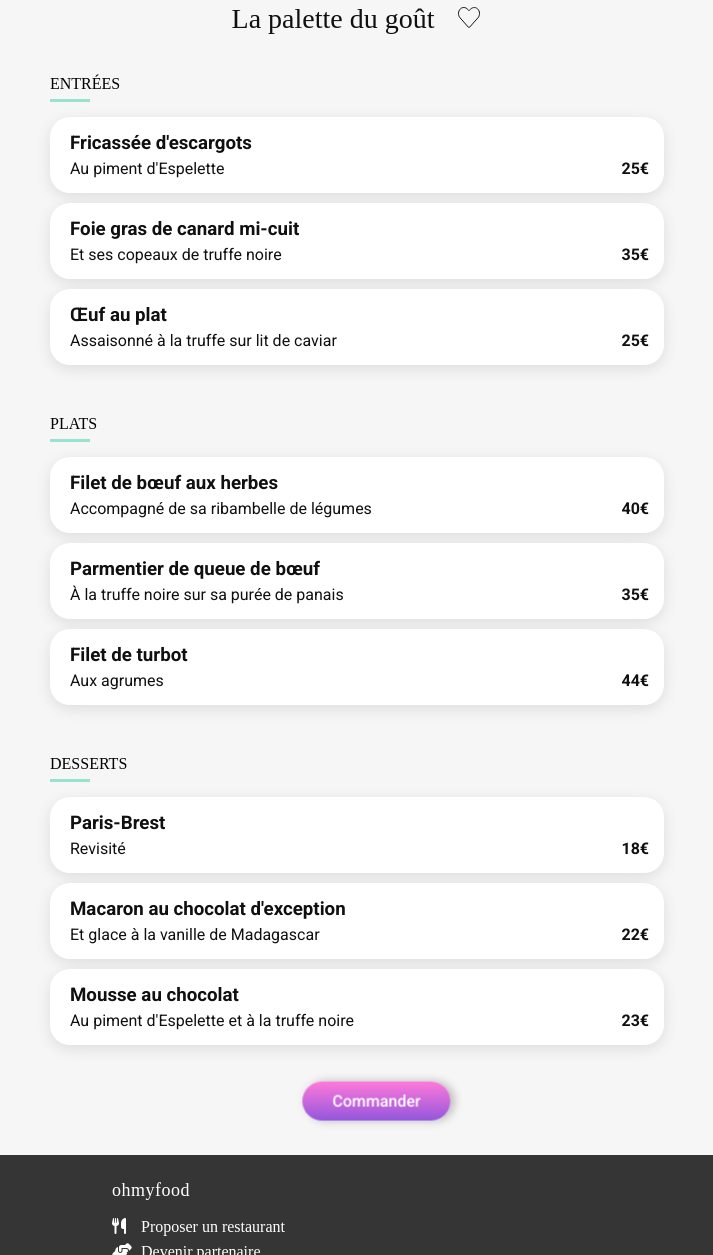
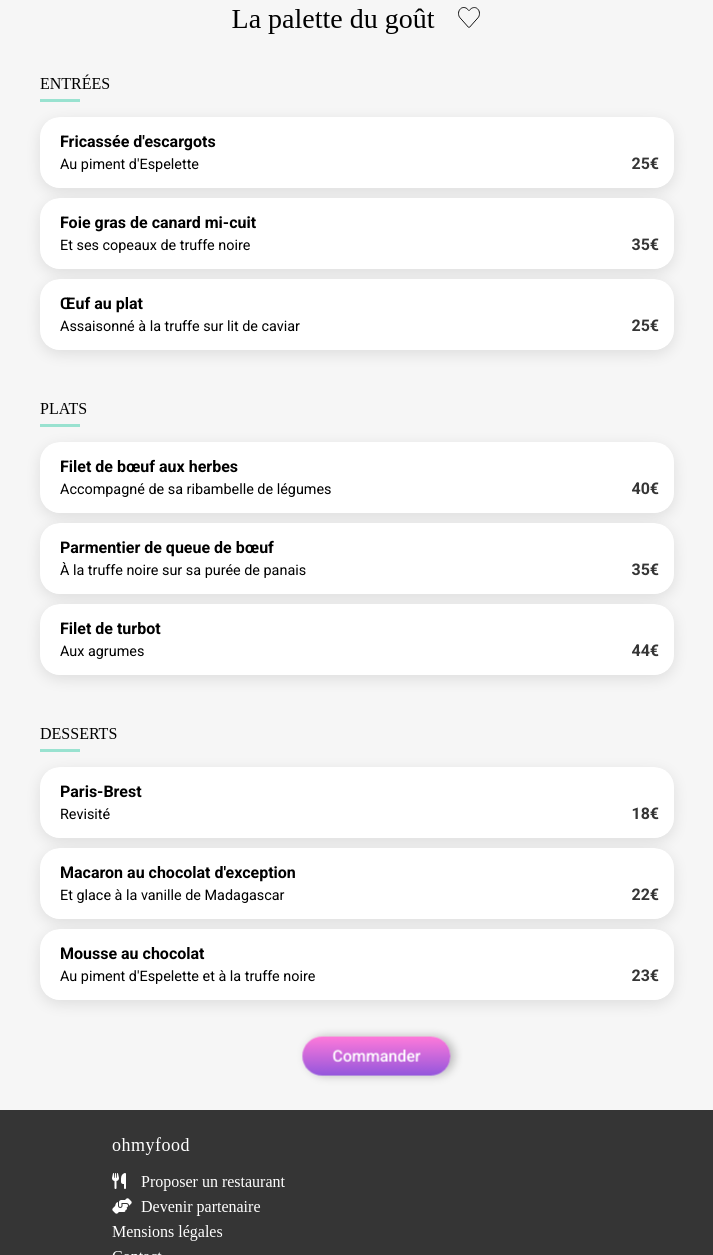
Before and after one commit to sebcod/OC-P4-Ohmyfood, a plain HTML site: page restaurants/menu_la_palette_du_gout.html in a window 1280 px wide. Shown: the part 348-1603 px from the top of the page, without its empty margins (283-996 px from the left). Drawn offline with Linux system fonts and the light colour scheme; grey boxes are pictures that could not be loaded; a web font is replaced by a local one.

Commit message:
fix errors W3C menu la palette du gout

```diff
--- a/restaurants/menu_la_palette_du_gout.html
+++ b/restaurants/menu_la_palette_du_gout.html
@@ -63,17 +63,17 @@
       </header>
       <main>
         <!-- <<<<<<<<<<<<  menu_header  >>>>>>>>>>>>>>>>>>>>>>>>>>>>>>>>>>>>>>>>>>> -->
-        <section class="menu_header">
+        <div class="menu_header">
           <img
             src="../assets/images/restaurants/jay-wennington-N_Y88TWmGwA-unsplash.jpg"
             alt="images restaurant jay-wennington"
           />
-        </section>
+        </div>
         <!-- <<<<<<<<<<<<  menu_body  >>>>>>>>>>>>>>>>>>>>>>>>>>>>>>>>>>>>>>>>>> -->
         <section class="menu_body">
           <div class="menu_body_container">
             <div class="menu_body_container_header">
-              <h2>La palette du goût</h2>
+              <h1>La palette du goût</h1>
               <div class="heart">
                 <input
                   type="checkbox"
@@ -117,7 +117,7 @@
                       stroke="#101010"
                     />
                   </svg>
-                  <div class="drape"></div>
+                  <span class="drape"></span>
                 </label>
               </div>
             </div>
@@ -129,18 +129,18 @@
                 <div id="entrée_1" class="plats">
                   <input
                     type="radio"
-                    id="Fricassée d'escargots"
+                    id="Fricassée_d'escargots"
                     name="Entrée"
-                    value="Fricassée d'escargots"
+                    value="Fricassée_d'escargots"
                   />
-                  <label for="Fricassée d'escargots">
-                    <div class="part_left">
-                      <h3>Fricassée d'escargots</h3>
-                      <p>Au piment d'Espelette</p>
-                    </div>
-                    <div class="part_right">
-                      <p>25€</p>
-                      <div class="selected">
+                  <label for="Fricassée_d'escargots">
+                    <span class="part_left">
+                      <span>Fricassée d'escargots</span>
+                      <span>Au piment d'Espelette</span>
+                    </span>
+                    <span class="part_right">
+                      <span class="price">25€</span>
+                      <span class="selected">
                         <svg
                           xmlns="http://www.w3.org/2000/svg"
                           height="1em"
@@ -151,26 +151,26 @@
                             d="M256 512A256 256 0 1 0 256 0a256 256 0 1 0 0 512zM369 209L241 337c-9.4 9.4-24.6 9.4-33.9 0l-64-64c-9.4-9.4-9.4-24.6 0-33.9s24.6-9.4 33.9 0l47 47L335 175c9.4-9.4 24.6-9.4 33.9 0s9.4 24.6 0 33.9z"
                           />
                         </svg>
-                      </div>
-                    </div>
+                      </span>
+                    </span>
                   </label>
                 </div>
 
                 <div id="entrée_2" class="plats">
                   <input
                     type="radio"
-                    id="Foie gras de canard mi-cuit"
+                    id="Foie_gras_de_canard_mi-cuit"
                     name="Entrée"
-                    value="Foie gras de canard mi-cuit"
+                    value="Foie_gras_de_canard_mi-cuit"
                   />
-                  <label for="Foie gras de canard mi-cuit">
-                    <div class="part_left">
-                      <h3>Foie gras de canard mi-cuit</h3>
-                      <p>Et ses copeaux de truffe noire</p>
-                    </div>
-                    <div class="part_right">
-                      <p>35€</p>
-                      <div class="selected">
+                  <label for="Foie_gras_de_canard_mi-cuit">
+                    <span class="part_left">
+                      <span>Foie gras de canard mi-cuit</span>
+                      <span>Et ses copeaux de truffe noire</span>
+                    </span>
+                    <span class="part_right">
+                      <span class="price">35€</span>
+                      <span class="selected">
                         <svg
                           xmlns="http://www.w3.org/2000/svg"
                           height="1em"
@@ -180,26 +180,26 @@
                             d="M256 512A256 256 0 1 0 256 0a256 256 0 1 0 0 512zM369 209L241 337c-9.4 9.4-24.6 9.4-33.9 0l-64-64c-9.4-9.4-9.4-24.6 0-33.9s24.6-9.4 33.9 0l47 47L335 175c9.4-9.4 24.6-9.4 33.9 0s9.4 24.6 0 33.9z"
                           />
                         </svg>
-                      </div>
-                    </div>
+                      </span>
+                    </span>
                   </label>
                 </div>
 
                 <div id="entrée_3" class="plats">
                   <input
                     type="radio"
-                    id="Œuf au plat"
+                    id="Œuf_au_plat"
                     name="Entrée"
-                    value="Œuf au plat"
+                    value="Œuf_au_plat"
                   />
-                  <label for="Œuf au plat">
-                    <div class="part_left">
-                      <h3>Œuf au plat</h3>
-                      <p>Assaisonné à la truffe sur lit de caviar</p>
-                    </div>
-                    <div class="part_right">
-                      <p>25€</p>
-                      <div class="selected">
+                  <label for="Œuf_au_plat">
+                    <span class="part_left">
+                      <span>Œuf au plat</span>
+                      <span>Assaisonné à la truffe sur lit de caviar</span>
+                    </span>
+                    <span class="part_right">
+                      <span class="price">25€</span>
+                      <span class="selected">
                         <svg
                           xmlns="http://www.w3.org/2000/svg"
                           height="1em"
@@ -209,8 +209,8 @@
                             d="M256 512A256 256 0 1 0 256 0a256 256 0 1 0 0 512zM369 209L241 337c-9.4 9.4-24.6 9.4-33.9 0l-64-64c-9.4-9.4-9.4-24.6 0-33.9s24.6-9.4 33.9 0l47 47L335 175c9.4-9.4 24.6-9.4 33.9 0s9.4 24.6 0 33.9z"
                           />
                         </svg>
-                      </div>
-                    </div>
+                      </span>
+                    </span>
                   </label>
                 </div>
               </fieldset>
@@ -220,18 +220,18 @@
                 <div id="plat_1" class="plats">
                   <input
                     type="radio"
-                    id="Filet de bœuf aux herbes"
+                    id="Filet_de_bœuf_aux_herbes"
                     name="plat"
-                    value="Filet de bœuf aux herbes"
+                    value="Filet_de_bœuf_aux_herbes"
                   />
-                  <label for="Filet de bœuf aux herbes">
-                    <div class="part_left">
-                      <h3>Filet de bœuf aux herbes</h3>
-                      <p>Accompagné de sa ribambelle de légumes</p>
-                    </div>
-                    <div class="part_right">
-                      <p>40€</p>
-                      <div class="selected">
+                  <label for="Filet_de_bœuf_aux_herbes">
+                    <span class="part_left">
+                      <span>Filet de bœuf aux herbes</span>
+                      <span>Accompagné de sa ribambelle de légumes</span>
+                    </span>
+                    <span class="part_right">
+                      <span class="price">40€</span>
+                      <span class="selected">
                         <svg
                           xmlns="http://www.w3.org/2000/svg"
                           height="1em"
@@ -242,26 +242,26 @@
                             d="M256 512A256 256 0 1 0 256 0a256 256 0 1 0 0 512zM369 209L241 337c-9.4 9.4-24.6 9.4-33.9 0l-64-64c-9.4-9.4-9.4-24.6 0-33.9s24.6-9.4 33.9 0l47 47L335 175c9.4-9.4 24.6-9.4 33.9 0s9.4 24.6 0 33.9z"
                           />
                         </svg>
-                      </div>
-                    </div>
+                      </span>
+                    </span>
                   </label>
                 </div>
 
                 <div id="plat_2" class="plats">
                   <input
                     type="radio"
-                    id="Parmentier de queue de bœuf"
+                    id="Parmentier_de_queue_de_bœuf"
                     name="plat"
-                    value="Parmentier de queue de bœuf"
+                    value="Parmentier_de_queue_de_bœuf"
                   />
-                  <label for="Parmentier de queue de bœuf">
-                    <div class="part_left">
-                      <h3>Parmentier de queue de bœuf</h3>
-                      <p>À la truffe noire sur sa purée de panais</p>
-                    </div>
-                    <div class="part_right">
-                      <p>35€</p>
-                      <div class="selected">
+                  <label for="Parmentier_de_queue_de_bœuf">
+                    <span class="part_left">
+                      <span>Parmentier de queue de bœuf</span>
+                      <span>À la truffe noire sur sa purée de panais</span>
+                    </span>
+                    <span class="part_right">
+                      <span class="price">35€</span>
+                      <span class="selected">
                         <svg
                           xmlns="http://www.w3.org/2000/svg"
                           height="1em"
@@ -271,26 +271,26 @@
                             d="M256 512A256 256 0 1 0 256 0a256 256 0 1 0 0 512zM369 209L241 337c-9.4 9.4-24.6 9.4-33.9 0l-64-64c-9.4-9.4-9.4-24.6 0-33.9s24.6-9.4 33.9 0l47 47L335 175c9.4-9.4 24.6-9.4 33.9 0s9.4 24.6 0 33.9z"
                           />
                         </svg>
-                      </div>
-                    </div>
+                      </span>
+                    </span>
                   </label>
                 </div>
 
                 <div id="plat_3" class="plats">
                   <input
                     type="radio"
-                    id="Filet de turbot"
+                    id="Filet_de_turbot"
                     name="plat"
-                    value="Filet de turbot"
+                    value="Filet_de_turbot"
                   />
-                  <label id="entrée_3" for="Filet de turbot">
-                    <div class="part_left">
-                      <h3>Filet de turbot</h3>
-                      <p>Aux agrumes</p>
-                    </div>
-                    <div class="part_right">
-                      <p>44€</p>
-                      <div class="selected">
+                  <label for="Filet_de_turbot">
+                    <span class="part_left">
+                      <span>Filet de turbot</span>
+                      <span>Aux agrumes</span>
+                    </span>
+                    <span class="part_right">
+                      <span class="price">44€</span>
+                      <span class="selected">
                         <svg
                           xmlns="http://www.w3.org/2000/svg"
                           height="1em"
@@ -300,8 +300,8 @@
                             d="M256 512A256 256 0 1 0 256 0a256 256 0 1 0 0 512zM369 209L241 337c-9.4 9.4-24.6 9.4-33.9 0l-64-64c-9.4-9.4-9.4-24.6 0-33.9s24.6-9.4 33.9 0l47 47L335 175c9.4-9.4 24.6-9.4 33.9 0s9.4 24.6 0 33.9z"
                           />
                         </svg>
-                      </div>
-                    </div>
+                      </span>
+                    </span>
                   </label>
                 </div>
               </fieldset>
@@ -316,13 +316,13 @@
                     value="Paris-Brest"
                   />
                   <label for="Paris-Brest">
-                    <div class="part_left">
-                      <h3>Paris-Brest</h3>
-                      <p>Revisité</p>
-                    </div>
-                    <div class="part_right">
-                      <p>18€</p>
-                      <div class="selected">
+                    <span class="part_left">
+                      <span>Paris-Brest</span>
+                      <span>Revisité</span>
+                    </span>
+                    <span class="part_right">
+                      <span class="price">18€</span>
+                      <span class="selected">
                         <svg
                           xmlns="http://www.w3.org/2000/svg"
                           height="1em"
@@ -333,26 +333,26 @@
                             d="M256 512A256 256 0 1 0 256 0a256 256 0 1 0 0 512zM369 209L241 337c-9.4 9.4-24.6 9.4-33.9 0l-64-64c-9.4-9.4-9.4-24.6 0-33.9s24.6-9.4 33.9 0l47 47L335 175c9.4-9.4 24.6-9.4 33.9 0s9.4 24.6 0 33.9z"
                           />
                         </svg>
-                      </div>
-                    </div>
+                      </span>
+                    </span>
                   </label>
                 </div>
 
                 <div id="dessert_2" class="plats">
                   <input
                     type="radio"
-                    id="Macaron au chocolat d'exception"
+                    id="Macaron_au_chocolat_d'exception"
                     name="dessert"
-                    value="Macaron au chocolat d'exception"
+                    value="Macaron_au_chocolat_d'exception"
                   />
-                  <label for="Macaron au chocolat d'exception">
-                    <div class="part_left">
-                      <h3>Macaron au chocolat d'exception</h3>
-                      <p>Et glace à la vanille de Madagascar</p>
-                    </div>
-                    <div class="part_right">
-                      <p>22€</p>
-                      <div class="selected">
+                  <label for="Macaron_au_chocolat_d'exception">
+                    <span class="part_left">
+                      <span>Macaron au chocolat d'exception</span>
+                      <span>Et glace à la vanille de Madagascar</span>
+                    </span>
+                    <span class="part_right">
+                      <span class="price">22€</span>
+                      <span class="selected">
                         <svg
                           xmlns="http://www.w3.org/2000/svg"
                           height="1em"
@@ -362,26 +362,26 @@
                             d="M256 512A256 256 0 1 0 256 0a256 256 0 1 0 0 512zM369 209L241 337c-9.4 9.4-24.6 9.4-33.9 0l-64-64c-9.4-9.4-9.4-24.6 0-33.9s24.6-9.4 33.9 0l47 47L335 175c9.4-9.4 24.6-9.4 33.9 0s9.4 24.6 0 33.9z"
                           />
                         </svg>
-                      </div>
-                    </div>
+                      </span>
+                    </span>
                   </label>
                 </div>
 
                 <div id="dessert_3" class="plats">
                   <input
                     type="radio"
-                    id="Mousse au chocolat "
+                    id="Mousse_au_chocolat"
                     name="dessert"
-                    value="Mousse au chocolat "
+                    value="Mousse_au_chocolat"
                   />
-                  <label id="dersert_3" for="Mousse au chocolat ">
-                    <div class="part_left">
-                      <h3>Mousse au chocolat</h3>
-                      <p>Au piment d'Espelette et à la truffe noire</p>
-                    </div>
-                    <div class="part_right">
-                      <p>23€</p>
-                      <div class="selected">
+                  <label id="dersert_3" for="Mousse_au_chocolat">
+                    <span class="part_left">
+                      <span>Mousse au chocolat</span>
+                      <span>Au piment d'Espelette et à la truffe noire</span>
+                    </span>
+                    <span class="part_right">
+                      <span class="price">23€</span>
+                      <span class="selected">
                         <svg
                           xmlns="http://www.w3.org/2000/svg"
                           height="1em"
@@ -391,8 +391,8 @@
                             d="M256 512A256 256 0 1 0 256 0a256 256 0 1 0 0 512zM369 209L241 337c-9.4 9.4-24.6 9.4-33.9 0l-64-64c-9.4-9.4-9.4-24.6 0-33.9s24.6-9.4 33.9 0l47 47L335 175c9.4-9.4 24.6-9.4 33.9 0s9.4 24.6 0 33.9z"
                           />
                         </svg>
-                      </div>
-                    </div>
+                      </span>
+                    </span>
                   </label>
                 </div>
               </fieldset>
--- a/sass/_setting.scss
+++ b/sass/_setting.scss
@@ -46,7 +46,7 @@ body {
         max-width: 1440px;
         margin: 0 auto;
         display: grid;
-        box-shadow: 0px 2px 4px 0px rgba(0, 0, 0, 0.15);
+        box-shadow: 0px 2px 60px 30px rgba(0, 0, 0, 0.15);
         position: relative;
     }
 }
--- a/sass/components/_menu-choice.scss
+++ b/sass/components/_menu-choice.scss
@@ -7,17 +7,15 @@
     $delay_animation_plat: 0.1s;
     $delay_animation_plat_gap: 0.4s;
 
-
     fieldset {
         margin: auto;
         margin-top: 40px;
         border-radius: 20px;
-        padding: 0 10px 10px 10px;
+        padding-bottom: 10px;
         display: grid;
         gap: 10px;
         width: 100%;
         max-width: 634px;
-        min-width: 350px;
 
         legend {
             text-transform: uppercase;
@@ -44,7 +42,6 @@
             gap: 20px;
             width: 100%;
             max-width: 634px;
-            min-width: 350px;
             user-select: none;
             box-shadow: 0px 4.01149px 15.0431px 0px rgba(0, 0, 0, 0.10);
             transform: translateX(-600px);
@@ -80,40 +77,50 @@
                 display: flex;
                 justify-content: space-between;
                 width: 100%;
-                min-width: 350px;
                 border-radius: 20px;
                 background-color: $color_bg_White;
                 overflow: hidden;
+                font-family: $Font_text;
 
                 .part_left {
                     min-width: 0;
                     padding: 10px 0 10px 15px;
 
-                    h3,
-                    p {
+                    span {
+                        display: block;
                         margin: 5px;
                         white-space: nowrap;
                         overflow: hidden;
                         text-overflow: ellipsis;
+
+                        &:first-child {
+                            font-size: 1em;
+                            font-weight: 800;
+                        }
+
+                        &:last-child {
+                            font-size: 0.9em;
+                            font-weight: 300;
+                        }
                     }
-
                 }
 
                 .part_right {
-                    width: 100px;
+                    //width: 100px;
                     height: 100%;
                     //padding: 15px;
-                    min-width: 100px;
+                    //min-width: 50px;
                     display: flex;
                     justify-content: flex-end;
                     align-items: flex-end;
                     position: relative;
                     transition: ease-in-out $animation_speed_check;
 
-                    p {
-                        font-weight: 800;
-                        padding-bottom: 15px;
-                        padding-right: 15px;
+                    span.price {
+                        color: $color_text_grey;
+                        font-weight: 700;
+                        margin-bottom: 15px;
+                        margin-right: 15px;
                     }
 
                     .selected {
--- a/sass/layouts/_menu_body.scss
+++ b/sass/layouts/_menu_body.scss
@@ -17,7 +17,7 @@
             align-items: center;
             gap: 24px;
 
-            h2 {
+            h1 {
                 font-family: $Font_logo_and_title;
                 font-size: 28px;
                 font-weight: 400;
--- a/sass/layouts/_restaurants.scss
+++ b/sass/layouts/_restaurants.scss
@@ -2,7 +2,6 @@
 
 .restaurants {
     background: $color_bg_lightGrey;
-
 
     &__container {
         padding: 54px 0px 66px 0px;
@@ -19,7 +18,6 @@
             .cardRestaurant {
                 @include cardRestaurant;
             }
-
         }
     }
 }
```
Also changed, not shown: assets/css/style.css, 1 other file.
